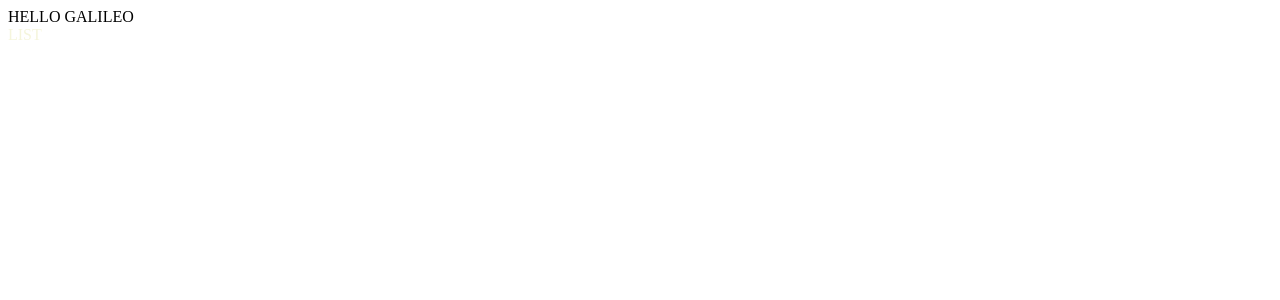
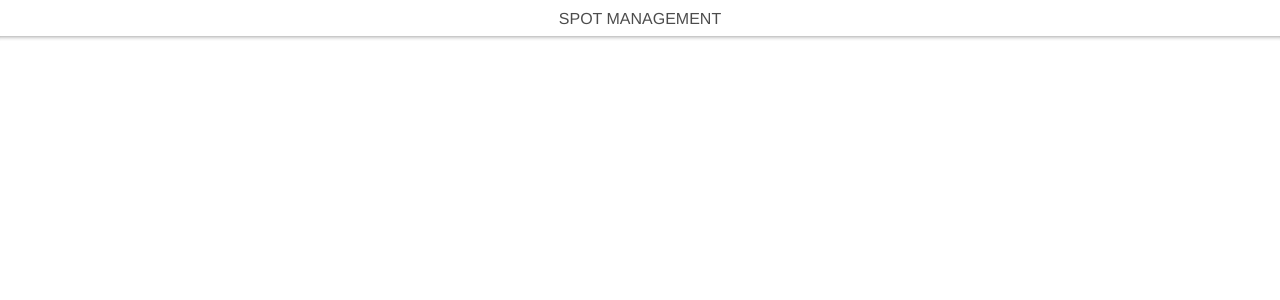
Before and after one commit to raphaelwho/chatBox, a React app: page / in a window 1280 px wide. Shown: the top 300 px of the page. Built offline with nearby package versions, Linux system fonts and the light colour scheme; the HTML template or start-up script is replaced by a standard one.

Commit message:
Added Shared Component - Page Header

```diff
--- a/client/src/components/app.jsx
+++ b/client/src/components/app.jsx
@@ -1,5 +1,6 @@
 import React from 'react';
 import BookingList from './shared/bookingList/bookingList.jsx';
+import PageHeader from './shared/pageHeader/pageHeader.jsx';
 import './app.css';
 
 class App extends React.Component {
@@ -11,6 +12,7 @@ class App extends React.Component {
   render () {
     return (
       <div>
+        <PageHeader title={'Spot Management'} />
         HELLO GALILEO
         <BookingList />
       </div>
--- /dev/null
+++ b/client/src/components/shared/pageHeader/pageHeader.css
@@ -0,0 +1,17 @@
+.page-header {
+  position: absolute;
+  left: 0;
+  top: 0;
+  right: 0;
+  padding: 10px 0;
+  text-align: center;
+  font-family: 'Helvetica';
+  color: rgba(0, 0, 0, 0.7);
+  background: rgb(255, 255, 255);
+}
+
+.page-header-hr {
+  height: 5px;
+  border: 0;
+  box-shadow: inset 0 5px 5px -5px rgba(0, 0, 0, 0.5);
+}
--- /dev/null
+++ b/client/src/components/shared/pageHeader/pageHeader.jsx
@@ -0,0 +1,11 @@
+import React from 'react';
+import './pageHeader.css';
+
+
+const PageHeader = ({title}) => {
+  return (
+    <div className="page-header">{title.toUpperCase()}<hr className="page-header-hr" /></div>
+  );
+}
+
+export default PageHeader;
```
